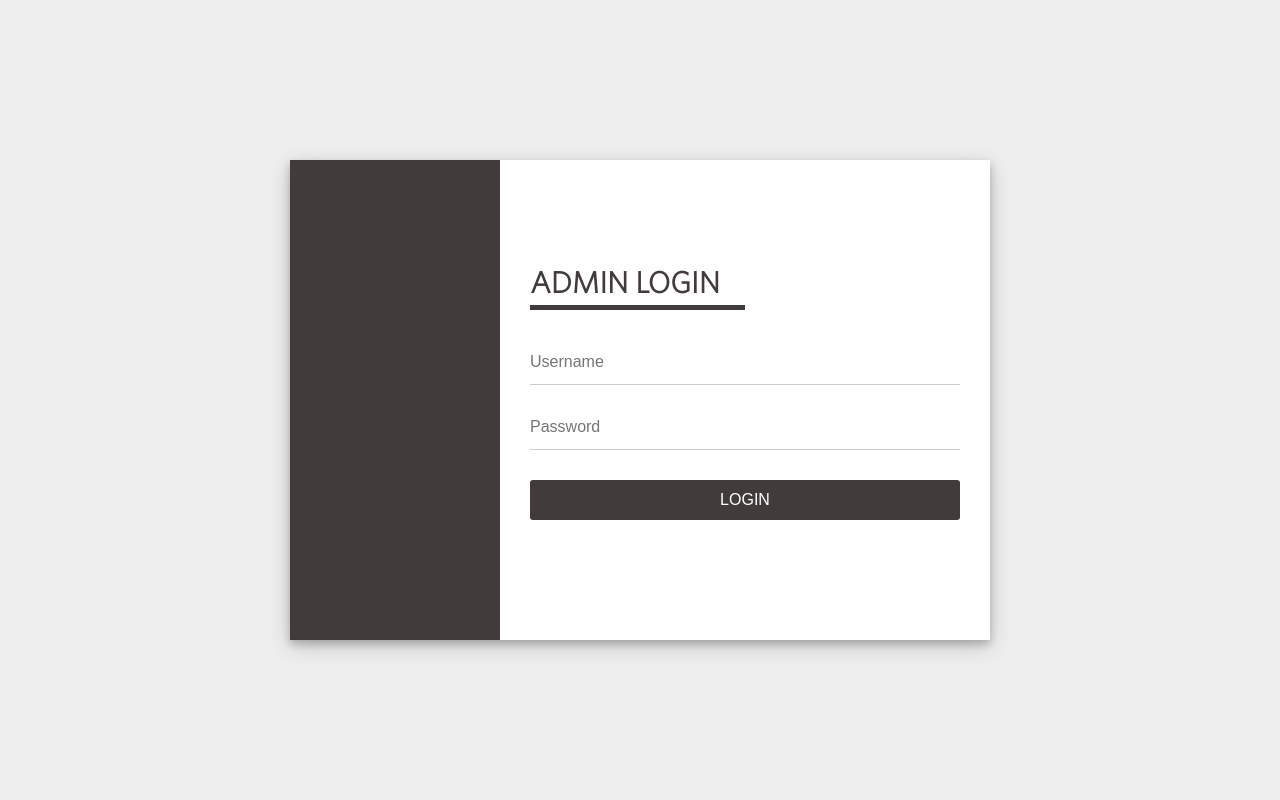
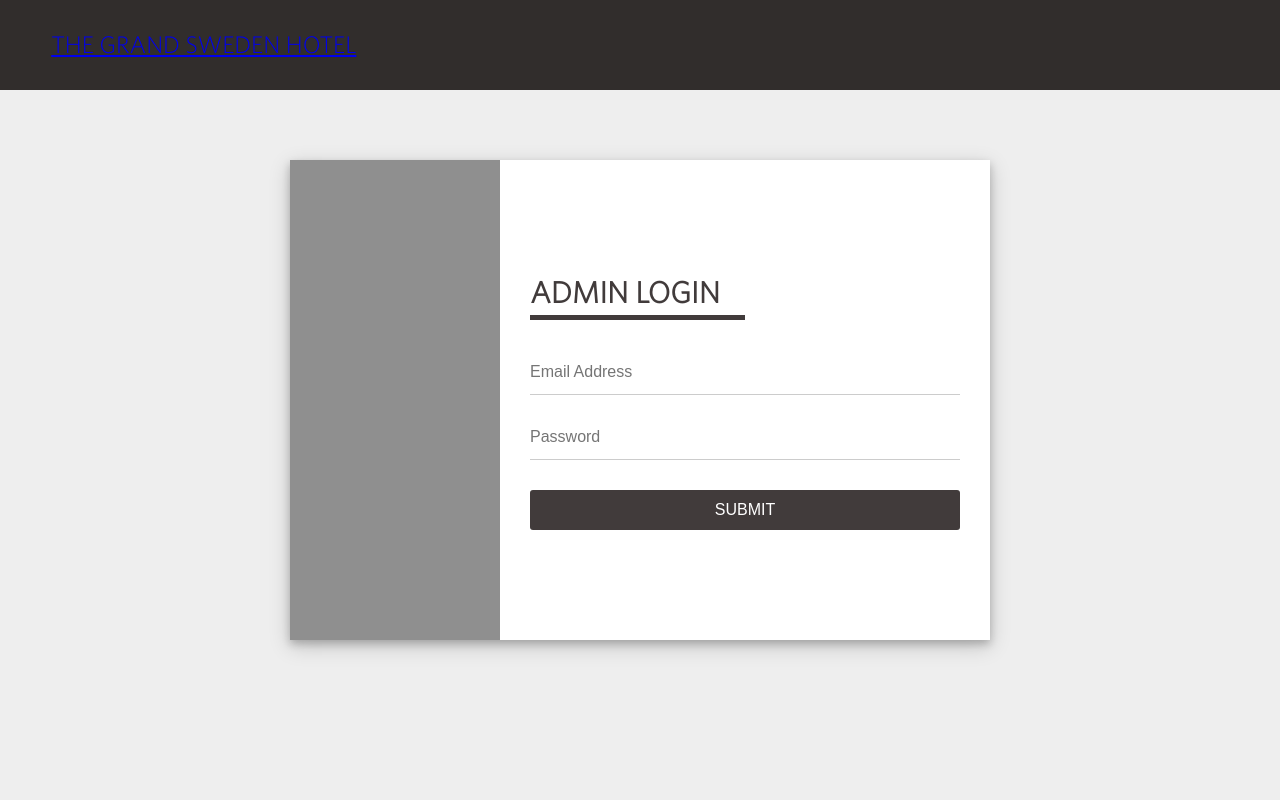
Before and after one commit to leensantos/Sweden, a PHP site: page /signin.php in a window 1280 px wide. Run offline with PHP 8.4, Linux system fonts and the light colour scheme.

Commit message:
sign of the times

```diff
--- a/Gallery.php
+++ b/Gallery.php
@@ -18,8 +18,7 @@
 <body>
   <!-- Nagigation bar -->
   <nav>
-    <input id="nav-toggle" type="checkbox">
-    <div class="logo">The GRAND SWEDEN HOTEL</div>
+    <div class="logo"><a href="index.php">The GRAND SWEDEN HOTEL</a></div>
     <ul class="links">
       <li><a href="index.php">Home</a></li>
       <li><a href="Accommodations.php">Accommodations</a></li>
--- a/SignIn.php
+++ b/SignIn.php
@@ -1,43 +1,63 @@
+<?php
+?>
+
 <!DOCTYPE html>
-<html lang="en">
+<html>
 
 <head>
   <meta charset="UTF-8">
   <meta name="viewport" content="width=device-width, initial-scale=1">
   <link rel="stylesheet" type="text/css" href="css/sign-in-style.css">
+  <link rel="stylesheet" type="text/css" href="css/navigation-bar.css">
   <title>Sign In | The Grand Sweden Hotel</title>
 </head>
 
+<body>
+  <!-- Nagigation bar -->
+  <nav>
+    <div class="logo"><a href="index.php">The GRAND SWEDEN HOTEL</a></div>
+  </nav>
 
-
-<body>
+  <!-- Page Content -->
   <div class="login-page">
     <div class="box">
-            <div class="box-form-sign-up left">
-
-            </div>
-            <div class="box-form box-hidden middle"></div>
-            <div class="box-form-sign-in box-hidden right">
-
-            </div>
       <div class="form">
         <!-- Login form Start -->
-                <form class="login-form" form action="checklogin.php" method="POST">
-                    <h3>ADMIN LOGIN</h3>
+        <form action="" class="login-form">
+          <h3>Admin Login</h3>
           <div class="form-group">
-                        <input type="text" placeholder="Username" class="form-control" name="username" required>
+            <input type="text" placeholder="Email Address" class="form-control" required>
           </div>
           <div class="form-group">
-                        <input type="password" placeholder="Password" class="form-control" name="password" required>
+            <input type="password" placeholder="Password" class="form-control" required>
           </div>
-                    <input type="submit" class="submit-btn" value="Login" />
-                    <!-- <p><a href="#" class="lost-pass-btn">Lost Your Password ?</a> -->
-                    </p>
+          <input type="submit" class="submit-btn" />
         </form>
+        <!-- Login form End -->
+
+        <!-- Register form Start -->
+        <form action="" class="register-form form-hidden">
+          <h3>Register</h3>
+          <forms class="form-group">
+            <input type="text" placeholder="First Name" class="form-control" required>
+          </forms>
+          <div class="form-group">
+            <input type="text" placeholder="Last Name" class="form-control" required>
+          </div>
+          <div class="form-group">
+            <input type="text" placeholder="Email Address" class="form-control" required>
+          </div>
+          <div class="form-group">
+            <input type="password" placeholder="Password" class="form-control" required>
+          </div>
+
+          <input type="submit" class="submit-btn" />
+        </form>
+        <!-- Register form End -->
+
       </div>
     </div>
   </div>
-    <script type="text/javascript" src="js/sign-in-script.js"></script>
 </body>
 
 </html>
```
Lines whose indentation alone changed are shown as unchanged.
